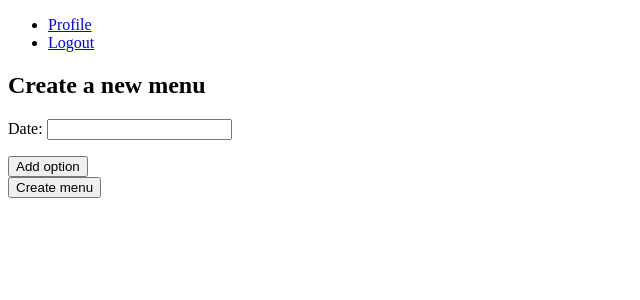
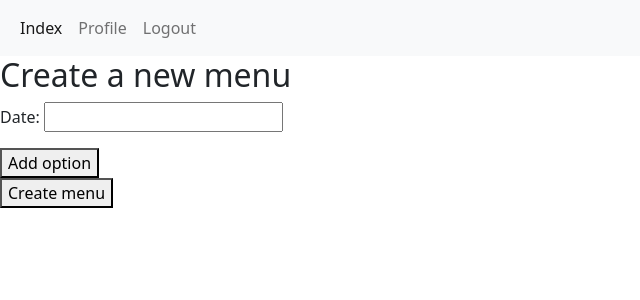
Before and after one commit to leolas95/cornershop-backend-test, a Django app: page /menu/create/ in a window 1280 px wide. Shown: the top 300 px of the page, without its empty margins (0-640 px from the left). Run offline with Django 3.2, Linux system fonts and the light colour scheme; the visitor is signed in with stand-in values (Sample User, id 1); parts of the project's set-up code (start-up, migrations or seed data) failed here and were passed over; some libraries are stand-ins or nearby versions.

Commit message:
add styling

```diff
--- a/menus/forms.py
+++ b/menus/forms.py
@@ -4,7 +4,9 @@ from menus.models import Menu, Option
 
 
 class CreateMenuForm(forms.Form):
-    date = forms.DateField()
+    date = forms.DateField(
+        widget=forms.DateInput(attrs={'class': 'datepicker'})
+    )
 
     def __init__(self, *args, **kwargs):
         options = kwargs.pop('options', [])
--- a/menus/templates/create.html
+++ b/menus/templates/create.html
@@ -17,6 +17,9 @@ Create menu
 
 {% block scripts %}
     <script type="application/javascript">
+        $(document).ready(function() {
+            $('.datepicker').datepicker();
+        });
         const addOptionBtn = document.querySelector('#add-option-btn');
         const container = document.querySelector('#options-container');
 
@@ -46,5 +49,4 @@ Create menu
             counter++;
         });
     </script>
-
 {% endblock %}
--- a/templates/base.html
+++ b/templates/base.html
@@ -2,24 +2,54 @@
 <html lang="en">
 <head>
     <meta charset="UTF-8">
+    <meta content="text/html;charset=utf-8" http-equiv="Content-Type">
+    <meta content="utf-8" http-equiv="encoding">
     <title>{% block title %}{% endblock %}</title>
+    <link href="https://cdn.jsdelivr.net/npm/bootstrap@5.0.0-beta1/dist/css/bootstrap.min.css" rel="stylesheet"
+          integrity="sha384-giJF6kkoqNQ00vy+HMDP7azOuL0xtbfIcaT9wjKHr8RbDVddVHyTfAAsrekwKmP1" crossorigin="anonymous">
+    <script src="https://cdn.jsdelivr.net/npm/bootstrap@5.0.0-beta1/dist/js/bootstrap.bundle.min.js"
+            integrity="sha384-ygbV9kiqUc6oa4msXn9868pTtWMgiQaeYH7/t7LECLbyPA2x65Kgf80OJFdroafW"
+            crossorigin="anonymous"></script>
+    <script src="https://code.jquery.com/jquery-3.5.1.min.js" integrity="sha256-9/aliU8dGd2tb6OSsuzixeV4y/faTqgFtohetphbbj0=" crossorigin="anonymous"></script>
+    <script src="https://code.jquery.com/ui/1.12.1/jquery-ui.min.js" integrity="sha256-VazP97ZCwtekAsvgPBSUwPFKdrwD3unUfSGVYrahUqU=" crossorigin="anonymous"></script>
+    <link rel="stylesheet" href="//code.jquery.com/ui/1.12.1/themes/smoothness/jquery-ui.css">
 </head>
 <body>
+<nav class="navbar navbar-expand-lg navbar-light bg-light">
+    <div class="container-fluid">
+        <button class="navbar-toggler" type="button" data-bs-toggle="collapse" data-bs-target="#navbarNav"
+                aria-controls="navbarNav" aria-expanded="false" aria-label="Toggle navigation">
+            <span class="navbar-toggler-icon"></span>
+        </button>
+        <div class="collapse navbar-collapse" id="navbarNav">
+            <ul class="navbar-nav">
+                <li class="nav-item">
+                    <a class="nav-link active" aria-current="page" href="{% url 'index' %}">Index</a>
+                </li>
+                {% if not user.is_authenticated %}
+                    <li class="nav-item">
+                        <a class="nav-link" href="{% url 'users:login' %}">Login</a>
+                    </li>
+                    <li class="nav-item">
+                        <a class="nav-link" href="{% url 'users:signup_manager' %}">Signup as manager</a>
+                    </li>
+                    <li class="nav-item">
+                        <a class="nav-link" href="{% url 'users:signup_employee' %}">Signup as employee</a>
+                    </li>
+                {% else %}
+                    <li class="nav-item">
+                        <a class="nav-link" href="{% url 'users:profile' %}">Profile</a>
+                    </li>
+                    <li class="nav-item">
+                        <a class="nav-link" href="{% url 'users:logout' %}">Logout</a>
+                    </li>
+                {% endif %}
+            </ul>
+        </div>
+    </div>
+</nav>
 
-<ul>
-    {% if not user.is_authenticated %}
-        <li><a href="{% url 'users:login' %}">Login</a></li>
-        <li><a href="{% url 'users:signup_manager' %}">Signup manager</a></li>
-        <li><a href="{% url 'users:signup_employee' %}">Signup employee</a></li>
-    {% else %}
-        <li><a href="{% url 'users:profile' %}">Profile</a></li>
-        <li><a href="{% url 'users:logout' %}">Logout</a></li>
-    {% endif %}
-</ul>
-
-{% block content %}
-
-{% endblock %}
+{% block content %}{% endblock %}
 </body>
 
 {% block scripts %}
```
